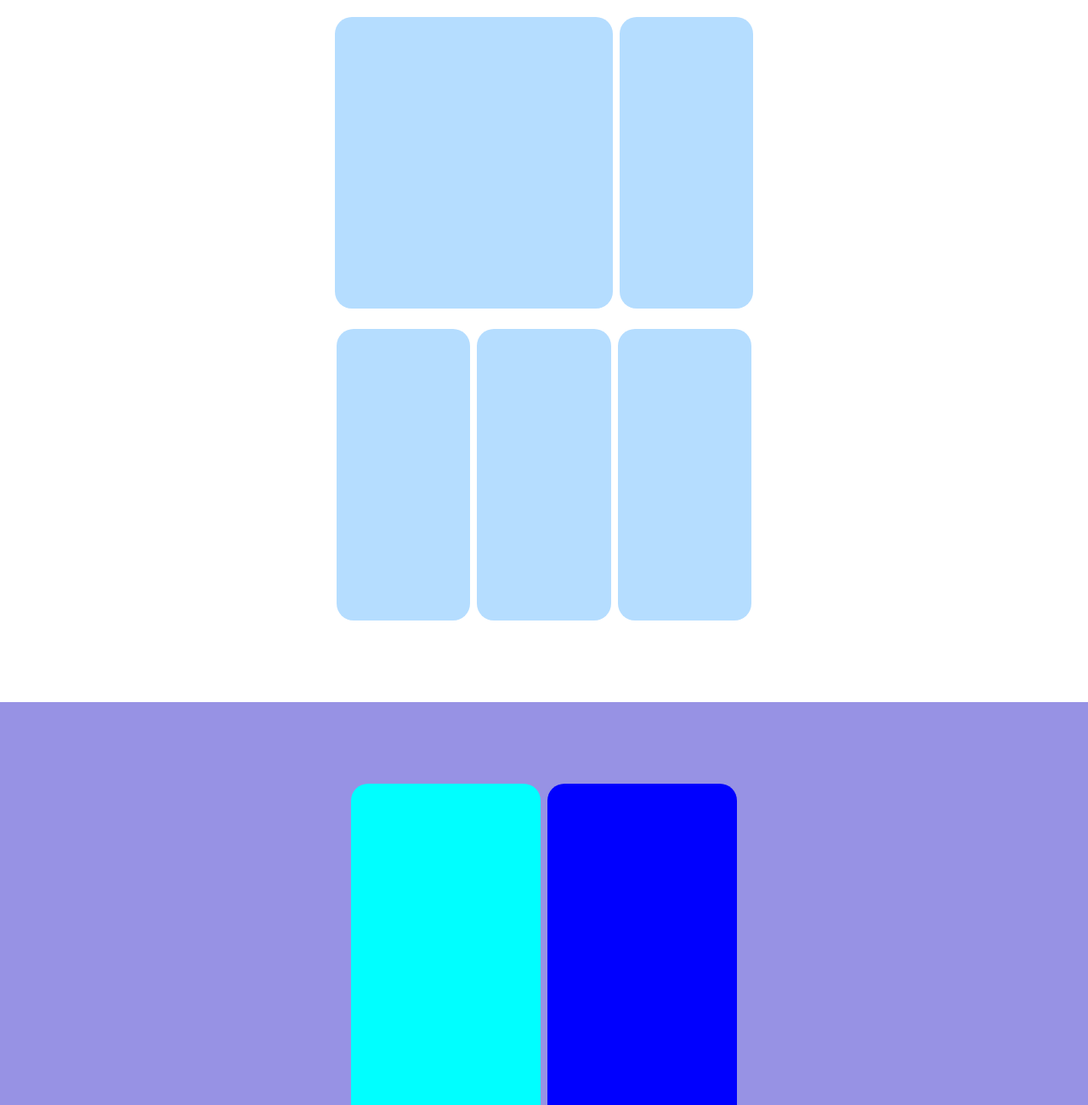
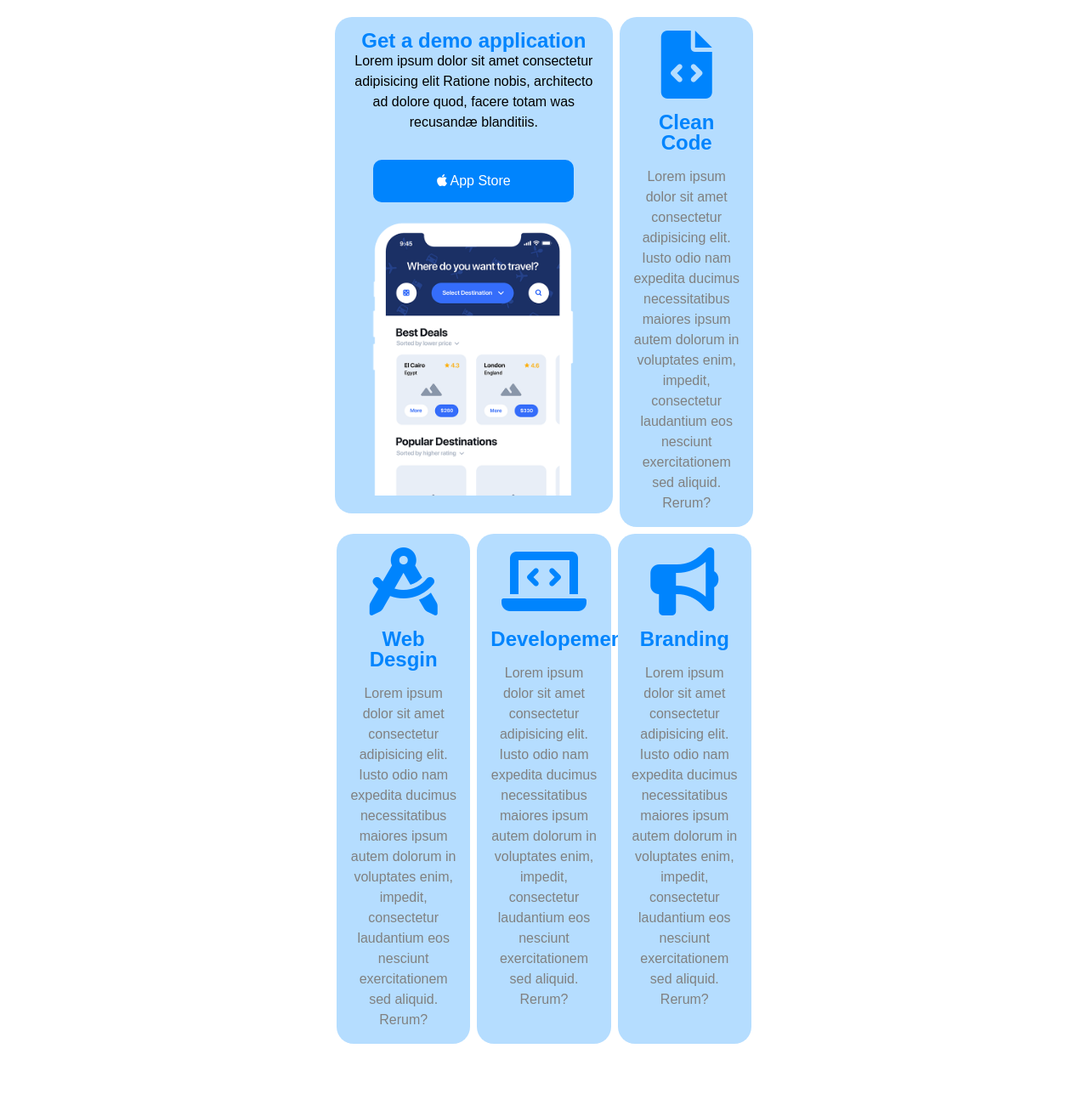
Before and after one commit to davidetaribelli/htmlcss-responsive-layout, a plain HTML site: page index.html in a window 1280 px wide. Shown: the part 200-1500 px from the top of the page at 85% size. Drawn offline with Linux system fonts and the light colour scheme.

Commit message:
feat(main)

```diff
--- a/css/helper.css
+++ b/css/helper.css
@@ -48,7 +48,7 @@
 .bgColorViolet{background-color: #9792e4;}
 
 .colorGrey{color: grey;}
-.colorBlue{color: #0061ff;}
+.colorBlue{color:#0084fd;}
 .colorLightGrey{color: lightgray;}
 .colorBlack{color: black;}
 .colorWhite{color: white;}
--- a/css/style.css
+++ b/css/style.css
@@ -28,18 +28,46 @@
 .card, .bigCard {border-radius: 20px;}
 
 .bigCard{
+    padding: 2rem 2rem 0 2rem;
     margin-top: 3rem;
+    line-height: 1.5rem;
 }
+
+.bigCard button{
+    padding: 1rem;
+    border-style: none;
+    border-radius: 10px;
+    font-size: 1rem;
+    margin-bottom: 1rem;
+}
+
 
 .card{
     margin-top: 1.5rem;
+    padding: 2rem 2rem 0 2rem;
+    line-height: 1.5rem;
 }
+
+.card i{
+    font-size: 5rem;
+}
+
+
 
 /* strategie */
 
 .planning, .app{
     border-radius: 20px;
+    padding: 1rem;
 }
+
+
+.icon{
+    margin: 1rem auto;
+    padding: 0.5rem;
+    border-radius: 100%;
+}
+
 
 /* testimonial */
 
@@ -91,11 +119,15 @@ ________________ */
 
 /* TABLET */
 
-@media screen and (min-width:480px) and (max-width:768px){
+@media screen and (min-width:481px) and (max-width:768px){
  .container:not(.testimonial .container, .started.container, .footer.container){
     flex-direction: row;
     flex-wrap: wrap;
     justify-content: center;
+ }
+
+ .container{
+    gap: 0.5em;
  }
 
  .bigCard{
@@ -105,18 +137,19 @@ ________________ */
  }
 
  .card{
-    height:calc(100vw / 1.5);
+    height:calc(100vw / 1.5 - 0.5em);
     margin-top: 0;
     width: 30%;
  }
 
  #big{
-    height: calc(100vw / 1.5);
+    height: calc(100vw / 1.5 - 0.5em);
     margin-bottom: 1rem;
  }
 
  .benefits{
-    width: calc(100% / 2 - 1rem);
+    width: calc(100% / 2 - 2rem);
+    margin: 1rem;
  }
 
 .text{
@@ -124,7 +157,7 @@ ________________ */
 }
 
 .partner{
- width: 40%;
+ width: 30%;
  margin-top: 2rem;
 }
 
@@ -163,7 +196,6 @@ ________________ */
     .bigCard{
         padding: 1rem;
         width:66%;
-        height:343px;
         margin-bottom: 1rem;
     }
 
@@ -172,7 +204,6 @@ ________________ */
     }
     .card{
         width: calc(100% / 3 - 0.5em);
-        height: 343px;
         margin-top: 0;
         padding: 1rem;
     }
@@ -250,26 +281,8 @@ ________________ */
 *******************/
 
 
-/* .bigCard{
-    height: 610px;
-    border: 1px solid black;
-}
 
-.card{
-    height: 360px;
-    border: 1px solid black;
 
-} */
-
-.planning{
-    height: 630px;
-    background-color: aqua;
-}
-
-.app{
-    height: 630px;
-    background-color: blue;
-}
 
 .partners{
     height: 500px;
--- a/index.html
+++ b/index.html
@@ -34,20 +34,48 @@
         <!-- informazioni utli -->
         <section>
             <div class="container col-100 flex column">
-                <div class="bigCard bgColorLightBlue col-100">
-
+                <div class="bigCard bgColorLightBlue col-100 center">
+                    <h2 class="colorBlue">Get a demo application</h2>
+                    <p class="marginBottom2rem">Lorem ipsum dolor sit amet consectetur adipisicing elit Ratione nobis, architecto ad dolore quod, facere totam was recusandæ blanditiis.</p>
+                    <button class="col-80 bgColorBlue colorWhite">
+                        <i class="fa-brands fa-apple"></i>
+                        App Store
+                    </button>
+                    <img class="col-100 block" src="./img/phone.png" alt="phone">
                 </div>
-                <div id="big" class="card bgColorLightBlue col-100">
-
+                <div id="big" class="card colorBlue bgColorLightBlue col-100 center">
+                    <i class="fa-solid fa-file-code"></i>
+                    <h2 class="marginBottom1rem marginTop1rem">Clean Code</h2>
+                    <p class="colorGrey">
+                        Lorem ipsum dolor sit amet consectetur adipisicing elit. Iusto odio nam expedita ducimus necessitatibus maiores ipsum autem dolorum in voluptates enim, impedit, consectetur laudantium eos nesciunt exercitationem sed aliquid. Rerum?
+                    </p>
                 </div>
-                <div class="card bgColorLightBlue col-100">
-
+                <div class="card colorBlue bgColorLightBlue col-100 center">
+                    <i class="fa-solid fa-compass-drafting"></i>
+                    <h2 class="marginBottom1rem marginTop1rem">Web Desgin</h2>
+                    <p class="colorGrey">
+                        Lorem ipsum dolor sit amet consectetur adipisicing elit. Iusto odio nam expedita ducimus necessitatibus maiores
+                        ipsum autem dolorum in voluptates enim, impedit, consectetur laudantium eos nesciunt exercitationem sed aliquid.
+                        Rerum?
+                    </p>
                 </div>
-                <div class="card bgColorLightBlue col-100">
-
+                <div class="card colorBlue bgColorLightBlue col-100 center">
+                    <i class="fa-solid fa-laptop-code"></i>
+                    <h2 class="marginBottom1rem marginTop1rem">Developement</h2>
+                    <p class="colorGrey">
+                        Lorem ipsum dolor sit amet consectetur adipisicing elit. Iusto odio nam expedita ducimus necessitatibus maiores
+                        ipsum autem dolorum in voluptates enim, impedit, consectetur laudantium eos nesciunt exercitationem sed aliquid.
+                        Rerum?
+                    </p>
                 </div>
-                <div class="card bgColorLightBlue col-100">
-
+                <div class="card colorBlue bgColorLightBlue col-100 center">
+                    <i class="fa-solid fa-bullhorn"></i>
+                    <h2 class="marginBottom1rem marginTop1rem">Branding</h2>
+                    <p class="colorGrey">
+                        Lorem ipsum dolor sit amet consectetur adipisicing elit. Iusto odio nam expedita ducimus necessitatibus maiores
+                        ipsum autem dolorum in voluptates enim, impedit, consectetur laudantium eos nesciunt exercitationem sed aliquid.
+                        Rerum?
+                    </p>
                 </div>
             </div>
         </section>
@@ -55,10 +83,22 @@
         <section class="marginTop2rem">
             <div class="container col-100 bgColorViolet flex column">
                 <div class="planning marginTop2rem col-100">
-
+                    <img class="col-100" src="./img/planning1.png" alt="planning1">
+                    <h2 class="colorWhite marginBottom1rem marginTop1rem">Strategic Planning</h2>
+                    <p class="colorWhite">Lorem ipsum dolor sit amet consectetur adipisicing elit. Aliquam laborum vero, iure delectus provident cum, laboriosam quam iusto quia at magnam? Optio aliquam quis quia placeat earum eveniet id molestias.</p>
                 </div>
-                <div class="app marginTop2rem col-100">
-
+                <div class="app marginTop2rem bgColorWhite col-100">
+                    <img class="col-100" src="./img/planning2.png" alt="planning2">
+                    <h2 class="center marginBottom2rem marginTop2rem">App Developement</h2>
+                    <em class="center line-heigte1-5rem">
+                        Develop an on-demand app for your
+                        delivery business to reach your
+                        targeted customers without any
+                        interruption.
+                    </em>
+                    <div class="icon col-10 center marginTop2rem bgColorViolet">
+                        <i class="fa-solid fa-arrow-down-long"></i>
+                    </div>
                 </div>
             </div>
         </section>
```
